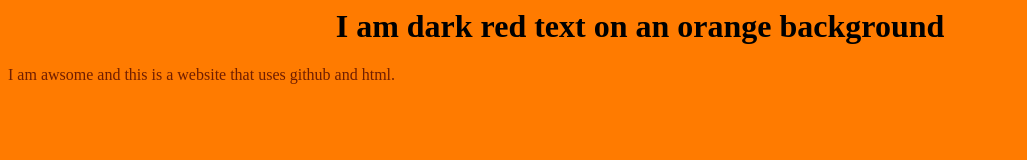
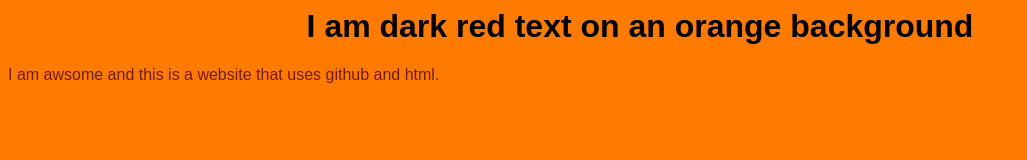
Before and after one commit to SaffronLynx7762/Cheese, a plain HTML site: page index.html in a window 1280 px wide. Shown: the whole page, without its empty margins (0-1027 px from the left). Drawn offline with Linux system fonts and the light colour scheme.

Commit message:
Changed font for body again

```diff
--- a/index.html
+++ b/index.html
@@ -7,7 +7,7 @@
         color: rgb(112, 30, 0);
       }
       body {
-        font-family:comic-sans;
+        font-family:sans-serif;
         background-color: rgb(255, 123, 0);
       }
     </style>
```
